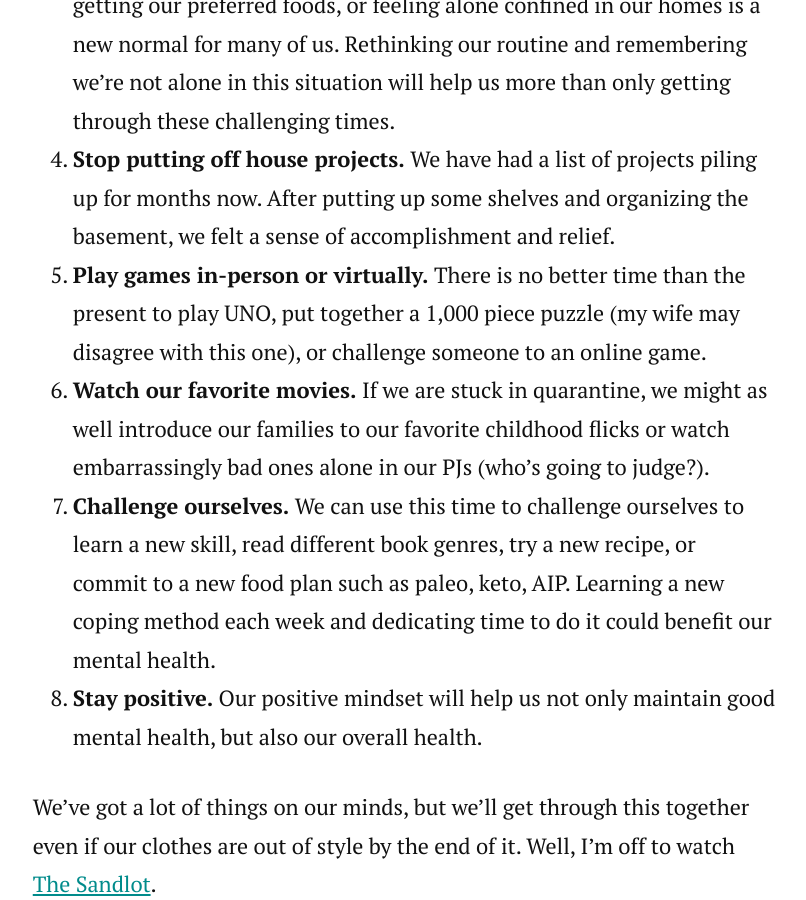
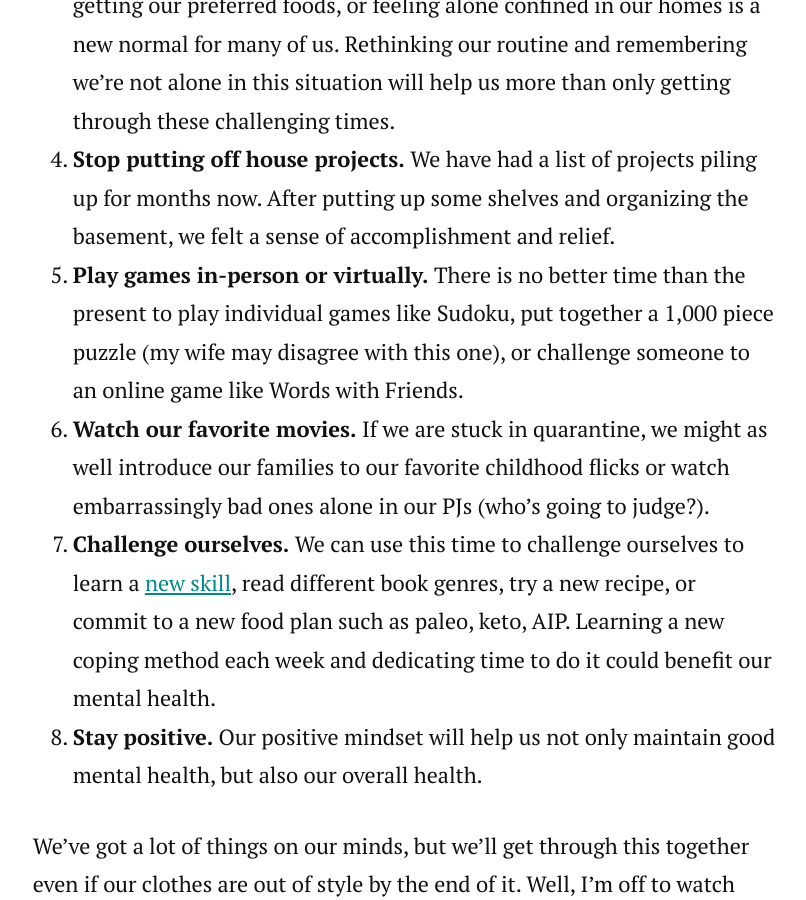
Before and after one commit to ecjane01/ecjane01.github.io, a Jekyll site: the page built from _posts/2020-06-01-mommy-daddy.markdown, in a window 1280 px wide and 900 px high, scrolled down 2242 px. Shown: the whole window, without its empty margins (236-1042 px from the left). Built offline with Jekyll 4.4.1, drawn with Linux system fonts in a browser that asks for light colours; nearby versions of some CDN libraries.

Commit message:
Update 2020-06-01-mommy-daddy.markdown

```diff
--- a/_posts/2020-06-01-mommy-daddy.markdown
+++ b/_posts/2020-06-01-mommy-daddy.markdown
@@ -19,9 +19,9 @@ My intent is to not downplay the current situation, but to turn our focus on bei
 2.	<b>Reach out to our loved ones.</b> Before this pandemic, we were dealing with our own issues. Now those issues may have become a heavier burden for us, so let’s reach out to loved ones to stay connected and offer support through a friendly voice and an attentive ear.
 3.	<b>Establish a routine.</b> Working from home with children, worrying about getting our preferred foods, or feeling alone confined in our homes is a new normal for many of us. Rethinking our routine and remembering we’re not alone in this situation will help us more than only getting through these challenging times.
 4.	<b>Stop putting off house projects.</b> We have had a list of projects piling up for months now. After putting up some shelves and organizing the basement, we felt a sense of accomplishment and relief.
-5.	<b>Play games in-person or virtually.</b> There is no better time than the present to play UNO, put together a 1,000 piece puzzle (my wife may disagree with this one), or challenge someone to an online game.
+5.	<b>Play games in-person or virtually.</b> There is no better time than the present to play individual games like Sudoku, put together a 1,000 piece puzzle (my wife may disagree with this one), or challenge someone to an online game like Words with Friends.
 6.	<b>Watch our favorite movies.</b> If we are stuck in quarantine, we might as well introduce our families to our favorite childhood flicks or watch embarrassingly bad ones alone in our PJs (who’s going to judge?).
-7.	<b>Challenge ourselves.</b> We can use this time to challenge ourselves to learn a new skill, read different book genres, try a new recipe, or commit to a new food plan such as paleo, keto, AIP. Learning a new coping method each week and dedicating time to do it could benefit our mental health.
+7.	<b>Challenge ourselves.</b> We can use this time to challenge ourselves to learn a <a href="https://www.themuse.com/advice/14-best-sites-for-taking-online-classes-thatll-boost-your-skills-and-get-you-ahead" target="_blank">new skill</a>, read different book genres, try a new recipe, or commit to a new food plan such as paleo, keto, AIP. Learning a new coping method each week and dedicating time to do it could benefit our mental health.
 8.	<b>Stay positive.</b> Our positive mindset will help us not only maintain good mental health, but also our overall health.
 
 We’ve got a lot of things on our minds, but we’ll get through this together even if our clothes are out of style by the end of it. Well, I’m off to watch <a href="https://youtu.be/_pz8mbHxBWE" target="_blank">The Sandlot</a>.
```
